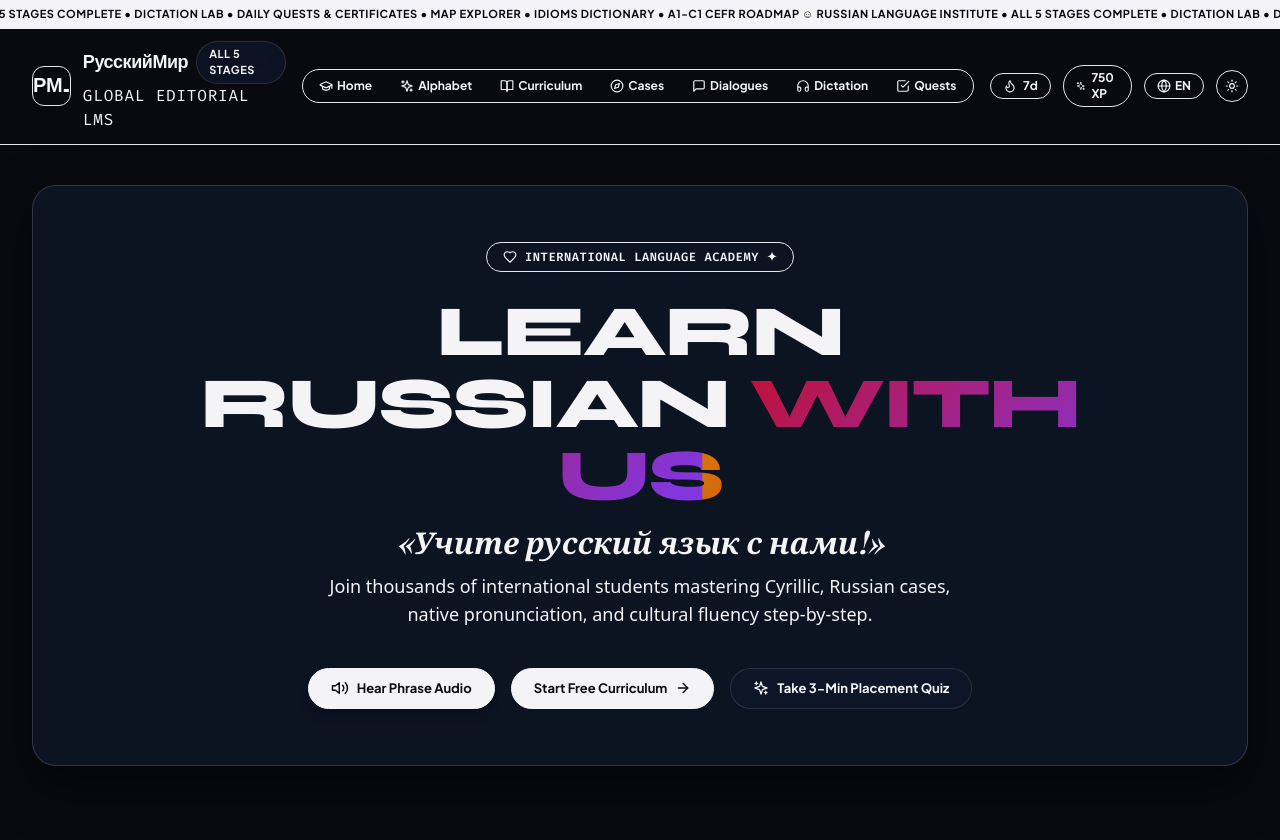
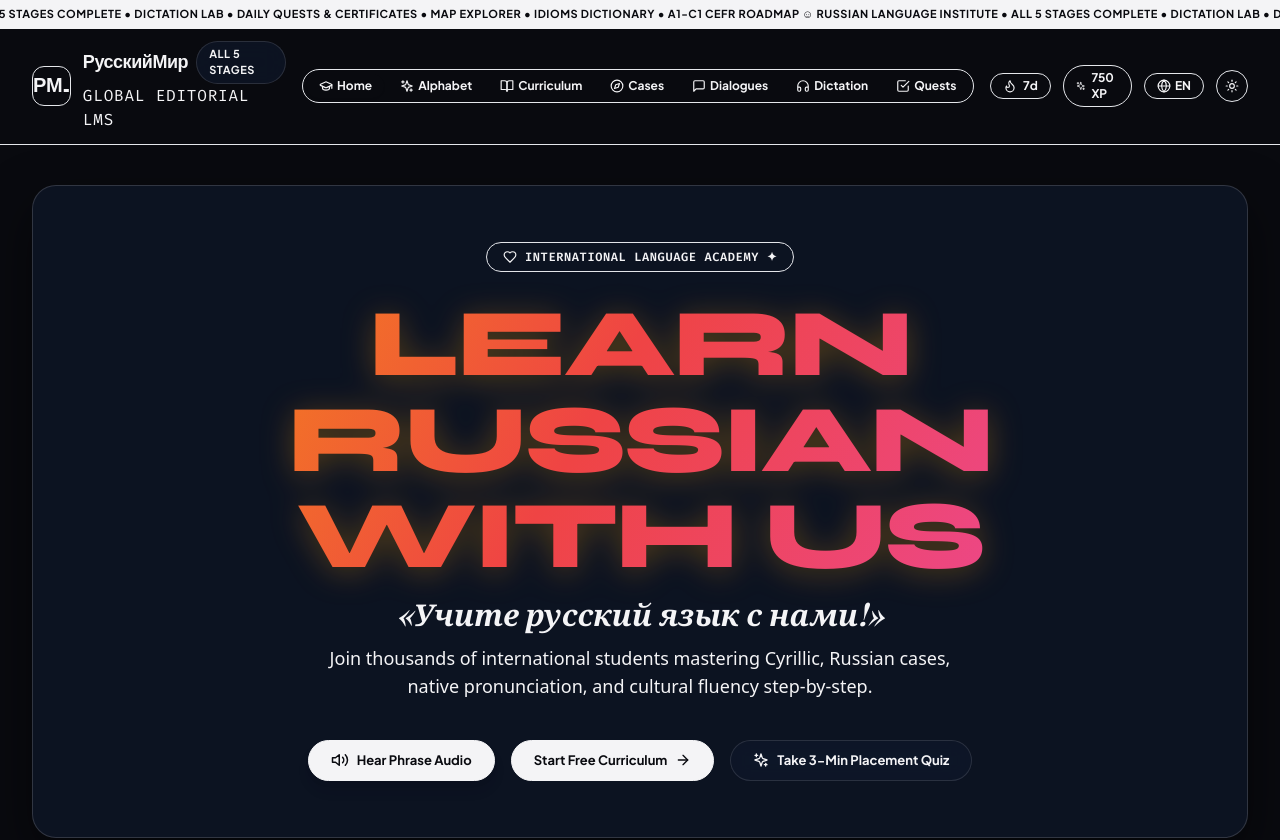
Before and after one commit to VidumuniTharika/Learnrussian, a React (Vite) app: page / in a window 1280 px wide. Shown: the top 840 px of the page. Built offline with nearby package versions, Linux system fonts and the light colour scheme; a web font is replaced by a local one.

Commit message:
style: apply 3D animated gradient text effect to full headline LEARN RUSSIAN WITH US

```diff
--- a/src/index.css
+++ b/src/index.css
@@ -165,13 +165,50 @@ body {
   100% { transform: translateX(-50%); }
 }
 
-/* Animated Text Gradient */
+/* Animated Text Gradient for Accents */
 .text-gradient-animated {
   background: linear-gradient(135deg, #d97706 0%, #be123c 50%, #7c3aed 100%);
   background-size: 200% auto;
   -webkit-background-clip: text;
   -webkit-text-fill-color: transparent;
   animation: textShimmer 4s linear infinite;
+}
+
+/* Full Sentence 3D Animated Text Gradient & Transition Effect */
+.text-gradient-animated-full {
+  background: linear-gradient(
+    120deg,
+    #f59e0b 0%,
+    #ef4444 20%,
+    #ec4899 40%,
+    #8b5cf6 60%,
+    #3b82f6 80%,
+    #10b981 100%
+  );
+  background-size: 300% 300%;
+  -webkit-background-clip: text;
+  -webkit-text-fill-color: transparent;
+  animation: heroGradientShift 6s ease infinite alternate;
+  display: inline-block;
+  filter: drop-shadow(0 4px 16px rgba(245, 158, 11, 0.3));
+  transition: transform 0.4s cubic-bezier(0.16, 1, 0.3, 1), filter 0.4s ease;
+}
+
+.text-gradient-animated-full:hover {
+  filter: drop-shadow(0 10px 30px rgba(239, 68, 68, 0.5));
+  transform: scale(1.03) translateY(-2px);
+}
+
+@keyframes heroGradientShift {
+  0% {
+    background-position: 0% 50%;
+  }
+  50% {
+    background-position: 100% 50%;
+  }
+  100% {
+    background-position: 0% 50%;
+  }
 }
 
 @keyframes textShimmer {
--- a/src/views/HomeView.tsx
+++ b/src/views/HomeView.tsx
@@ -59,8 +59,10 @@ export const HomeView: React.FC<HomeViewProps> = ({ setActiveView }) => {
         </div>
 
         <div className="space-y-3 max-w-4xl mx-auto">
-          <h1 className="font-display text-4xl sm:text-7xl font-extrabold uppercase tracking-tight text-[var(--text-primary)] leading-none">
-            Learn Russian <span className="text-gradient-animated">With Us</span>
+          <h1 className="font-display text-4xl sm:text-7xl lg:text-8xl font-extrabold uppercase tracking-tight leading-none">
+            <span className="text-gradient-animated-full">
+              Learn Russian With Us
+            </span>
           </h1>
           <p className="font-serif italic text-2xl sm:text-3xl text-amber-600 font-bold">
             «Учите русский язык с нами!»
```
